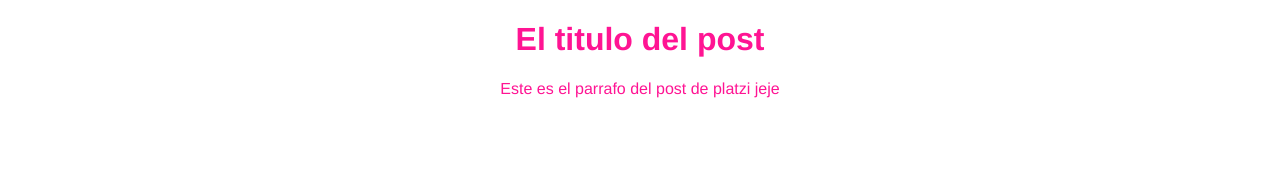
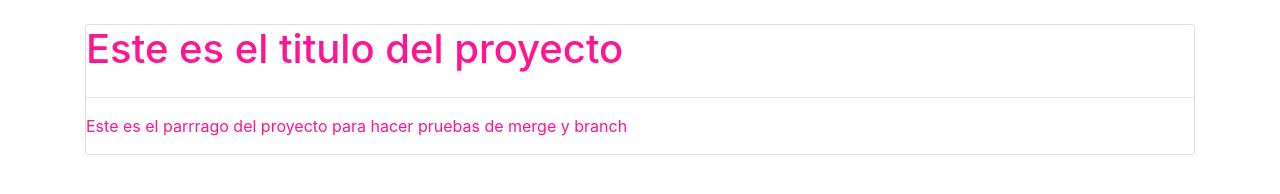
Before and after one commit to juanncode/hyperblog, a plain HTML site: page index.html in a window 1280 px wide. Drawn offline with nearby package versions, Linux system fonts and the light colour scheme.

Commit message:
Commit al master del blogpost en su version mas reciente

```diff
--- a/css/estilos.css
+++ b/css/estilos.css
@@ -3,3 +3,6 @@ body {
   color: deeppink;
   font-family: "Franklin Gothic Medium";
 }
+.container {
+  color: deeppink;
+}
--- a/index.html
+++ b/index.html
@@ -5,10 +5,25 @@
     <meta name="viewport" content="width=device-width, initial-scale=1.0" />
     <meta http-equiv="X-UA-Compatible" content="ie=edge" />
     <link rel="stylesheet" href="css/estilos.css" />
+    <link
+      rel="stylesheet"
+      href="https://maxcdn.bootstrapcdn.com/bootstrap/4.0.0/css/bootstrap.min.css"
+      integrity="sha384-Gn5384xqQ1aoWXA+058RXPxPg6fy4IWvTNh0E263XmFcJlSAwiGgFAW/dAiS6JXm"
+      crossorigin="anonymous"
+    />
+
     <title>Document</title>
   </head>
   <body>
-    <h1>El titulo del post</h1>
-    <p>Este es el parrafo del post de platzi jeje</p>
+    <div class="container">
+      <br />
+      <div class="card">
+        <h1>Este es el titulo del proyecto</h1>
+        <hr />
+        <p>
+          Este es el parrrago del proyecto para hacer pruebas de merge y branch
+        </p>
+      </div>
+    </div>
   </body>
 </html>
```
Also changed, not shown: prueba.txt.
